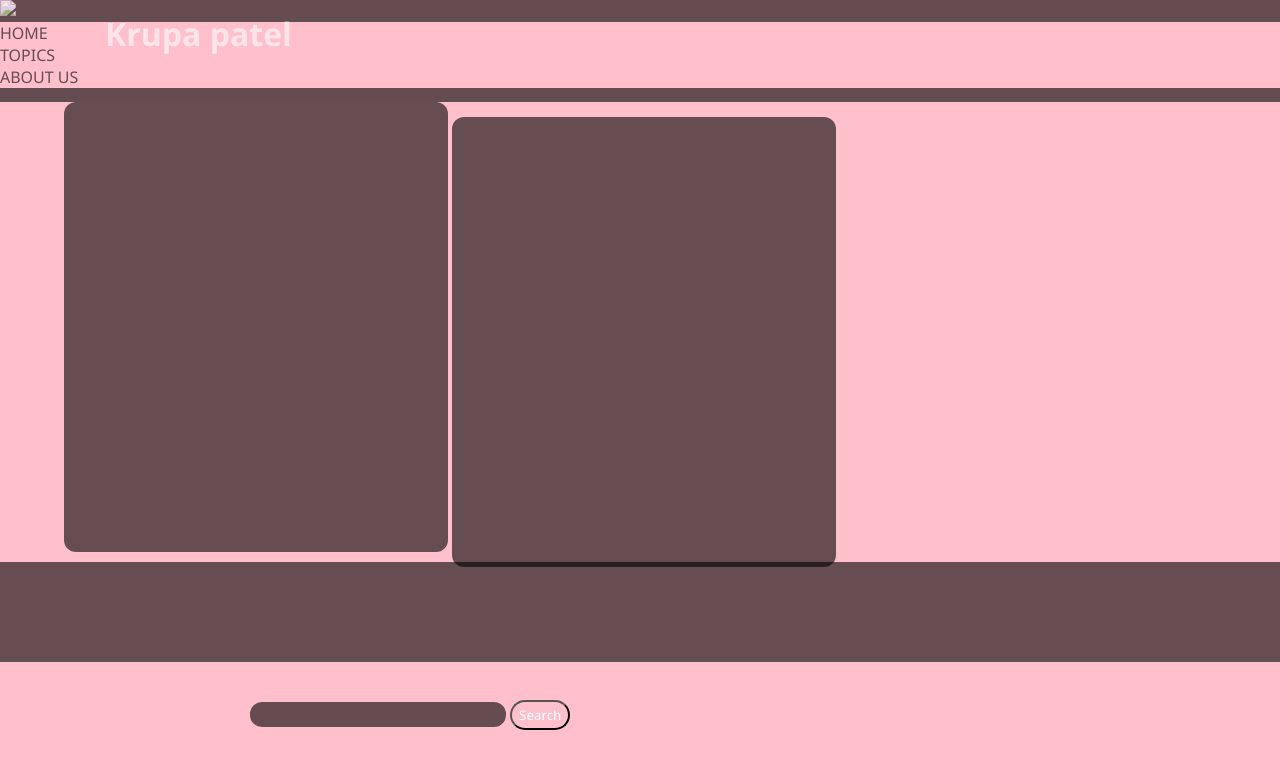
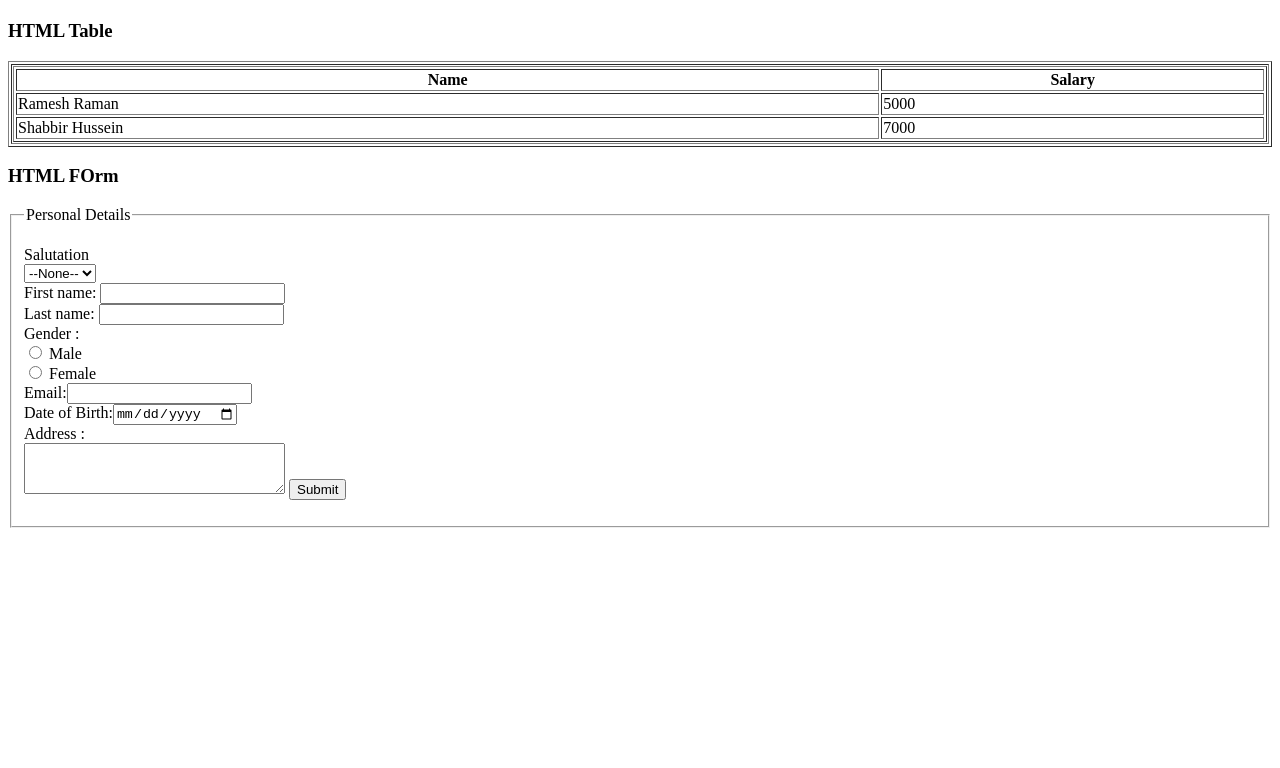
Before and after one commit to krupa-patel-coder/AWT, a plain HTML site: page pr4.html in a window 1280 px wide. Drawn offline with Linux system fonts and the light colour scheme.

Commit message:
Update pr4.html

```diff
--- a/pr4.html
+++ b/pr4.html
@@ -1,165 +1,71 @@
 <!DOCTYPE html>
-<html lang="en">
+<html>
+
 <head>
-    <meta charset="UTF-8">
-    <meta http-equiv="X-UA-Compatible" content="IE=edge">
-    <meta name="viewport" content="width=device-width, initial-scale=1.0">
-    <title>Practical 4</title>
-    <link rel="stylesheet" href="./practical4.css">
-    <style>
-    *
-{
-    background:pink;
-    font-family: 'Segoe UI', Tahoma, Geneva, Verdana, sans-serif;
-    margin: 0;
-    padding: 0;
-}
-.header
-{
-    width: 100%;
-    height: 102px;
-    background: black;
-    opacity: .6;
-}
-#logo
-{
-    height: 100px;
-    background: transparent;
-}
-#websiteName
-{
-    position: absolute;
-    top: 12px;
-    left: 105px;
-    background: transparent;
-    color: white;
-}
-#subscript
-{
-    background: transparent;
-}
-#navBar
-{
-    list-style: none;
-    background: transparent;
-    color: white;
-    float: right;
-    margin-right: 10px;
-    font-size: 22px;
-    margin-top: 30px;
-}
-#navBar li
-{
-    display: inline;
-    background: transparent;
-}
-.mainContainer
-{
-    width: 100%;
-    height: 500px;
-    background: black;
-    opacity: .6;
-    margin-top: 10px;
-    padding-top: 5px;
-}
-#col1,#col2,#col3
-{
-    margin-left: 5%;
-    margin-right: 5%;
-    width: 30%;
-    height: 450px;
-    background-color: black;
-    opacity: .6;
-    border-color: white;
-    border-radius: 12px;
-}
-#col2
-{
-    position: absolute;
-    top: 117px;
-    left: 388px;
-}
-#col3
-{
-    position: absolute;
-    top: 117px;
-    right: -20px;
-}
-#documentlogo, #skilllogo, #certificatelogo
-{
-    display: block;
-    margin-left: auto;
-    margin-right: auto;
-    padding-top: 10px;
-    height: 100px;
-    width: 100px;
-    background: transparent;
-}
-.footer
-{
-    width: 100%;
-    height: 100px;
-    background: black;
-    opacity: .6;
-    margin-top: 10px;
-}
-#text1
-{
-    position: absolute;
-    background: transparent;
-    color: white;
-    top: 666px;
-    left: 5%;
-}
-#searchBar
-{
-    background-color: black;
-    opacity: .6;
-    color: black;
-    width: 20%;
-    height: 25px;
-    border-radius: 12px;
-    border: 5px solid black;
-    margin-left: 250px;
-    margin-top: 40px;
-    padding: 5px;
-}
-#button
-{
-    width: 60px;
-    padding: 4px;
-    color: white;
-    border-radius: 20px;
-}
-a:link
-{
-    background: transparent;
-    color: white;
-    text-decoration: none;
-}
-</style>
+    <title style="margin: 15px;">HTML Table</title>
 </head>
+<h2>
 <body>
-    <div class="header">
-        <img id="logo" src="./code.png" alt="Logo">
-        <h1 id="websiteName">Krupa patel </h1>
-        <ul id="navbar">
-            <li>HOME</li>
-            <li>TOPICS</li>
-            <li>ABOUT US</li>
-        </ul>
-    </div>
-    <div class="Container">
-        <div id="col1">
+    <h3>HTML Table</h3>
+    <table border="1" width="100%">
 
-        </div>
-        <div id="col2">
+        <tr>
+            <td>
+                <table border="1" width="100%">
+                    <tr>
+                        <th>Name</th>
+                        <th>Salary</th>
+                    </tr>
+                    <tr>
+                        <td>Ramesh Raman</td>
+                        <td>5000</td>
+                    </tr>
+                    <tr>
+                        <td>Shabbir Hussein</td>
+                        <td>7000</td>
+                    </tr>
+                </table>
+            </td>
+        </tr>
+    </table>
 
-        </div>
-    </div>
-    <div class="footer"></div>
-        <input type="search" id="searchBar">
-        <input id="button" type="button" value="Search">
-    </div>
+    <h3>HTML FOrm</h3>
+    <form>
+        <fieldset>
+            <legend>Personal Details</legend>
+            <p>
+                <label>
+                    Salutation
+                    <br />
+                    <select name="salutation">
+                        <option>--None--</option>
+                        <option>Mr.</option>
+                        <option>Ms.</option>
+                        <option>Mrs.</option>
+                        <option>Dr.</option>
+                        <option>Prof.</option>
+                    </select>
+                </label>
+                <br>
+                <label>First name: <input name="firstName" /></label><br>
+                <label>Last name: <input name="lastName" /></label><br>
+
+                Gender : <br>
+                <label><input type="radio" name="gender" value="male" /> Male</label><br>
+                <label><input type="radio" name="gender" value="female" /> Female</label><br>
+                <label>Email:<input type="email" name="email" /></label><br>
+                <label>Date of Birth:<input type="date" name="birthDate"></label><br>
+                <label>
+                    Address :
+                    <br />
+                    <textarea name="address" cols="30" rows="3"></textarea>
+                </label>
+                <button type="submit">Submit</button>
+
+
+            </p>
+        </fieldset>
+    </form>
 </body>
+</h2>
 </html>
```
